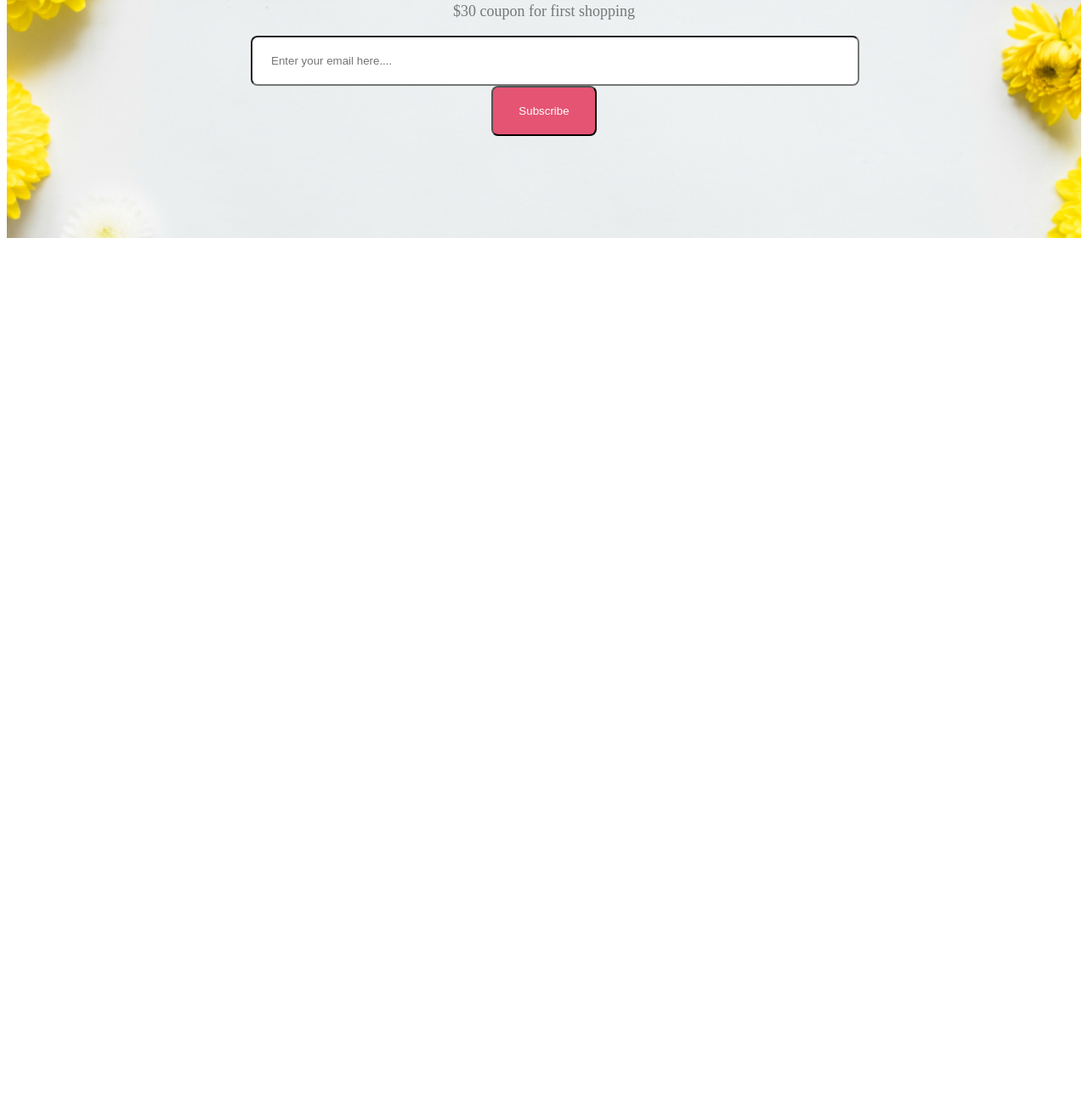
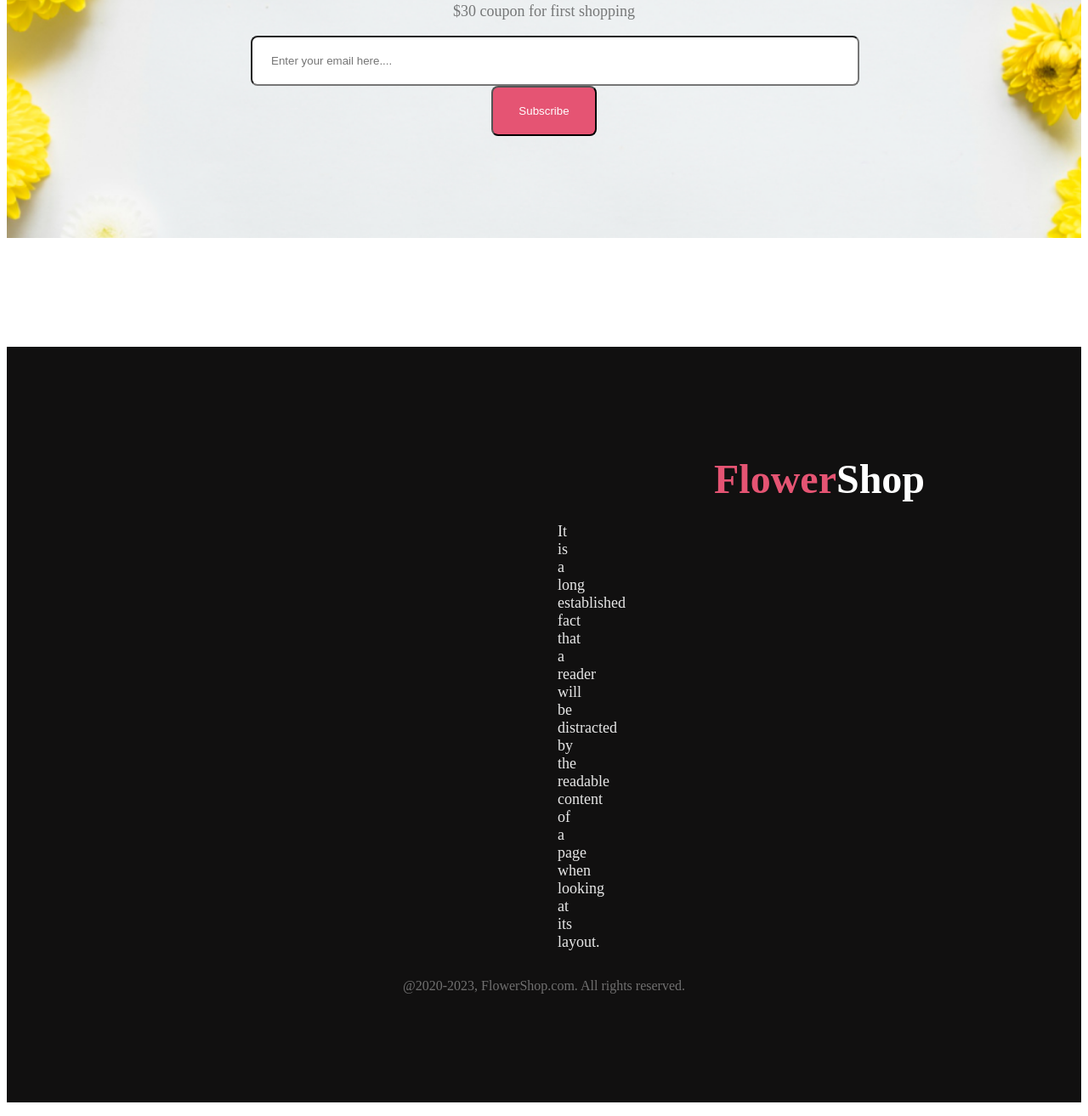
Before and after one commit to tauhid05/my-online-flowershop, a plain HTML site: page index.html in a window 1280 px wide. Shown: the part 5248-6561 px from the top of the page at 85% size. Before the commit the page ends 5536 px from the top, so only its background shows below. Drawn offline with Linux system fonts and the light colour scheme.

Commit message:
finished the footer section

```diff
--- a/flower/flower.css
+++ b/flower/flower.css
@@ -209,3 +209,37 @@ body{
     padding: 20px 30px;
     color: #FFFFFF;
 }
+
+/* main section end */
+
+/* footer section start   */
+.footer{
+    background: #111010;
+    margin-top: 128px;
+}
+.footer-section{
+    text-align: center;
+}
+.footer-title{
+    color: #E55473;
+    font-size: 48px;
+    font-weight: 800;
+    padding: 128px 832px 0px;
+    margin-bottom: 24px;
+}
+.shop{
+    color: #FFFFFF;
+}
+.footer-description{
+    color: rgba(255, 255, 255, 0.90);
+    font-size: 18px;
+    font-weight: 400;
+    margin-bottom: 32px;
+    padding: 0px 648px;
+}
+.footer-description1{
+    color: rgba(255, 255, 255, 0.40);
+    font-size: 16px;
+    font-weight: 400;
+    padding-bottom: 128px;
+}
--- a/index.html
+++ b/index.html
@@ -96,7 +96,14 @@
         </section>
     </main>
     <footer>
-
+        <div class="footer">
+            <div class="footer-section">
+                <h5 class="footer-title">Flower<span
+                    class="shop">Shop</span></h5>
+                <p class="footer-description">It is a long established fact that a reader will be distracted by the readable content of a page when looking at its layout.</p>
+                <p class="footer-description1">@2020-2023, FlowerShop.com. All rights reserved. </p>
+            </div>
+        </div>
     </footer>
 </body>
 </html>
```
